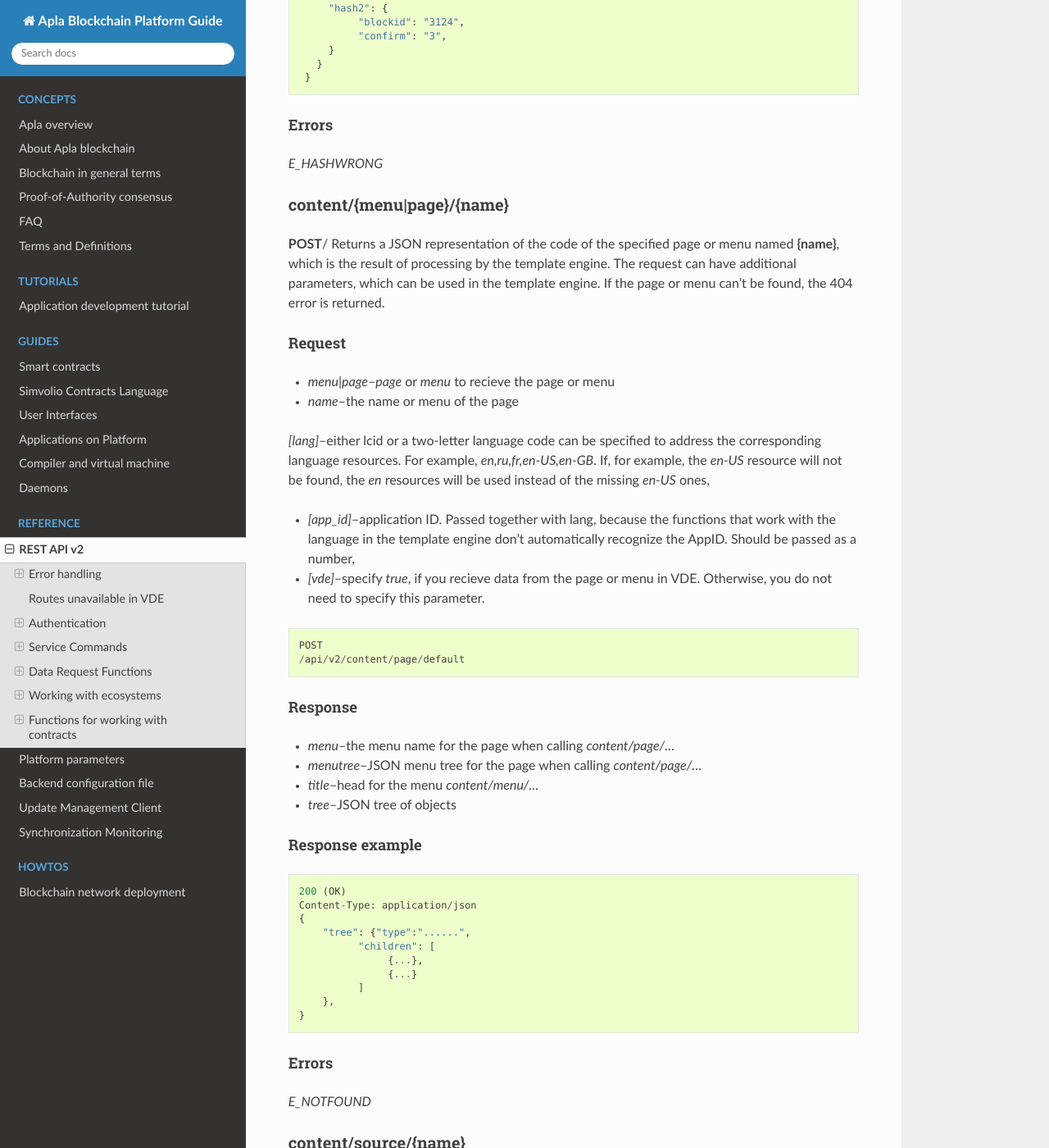
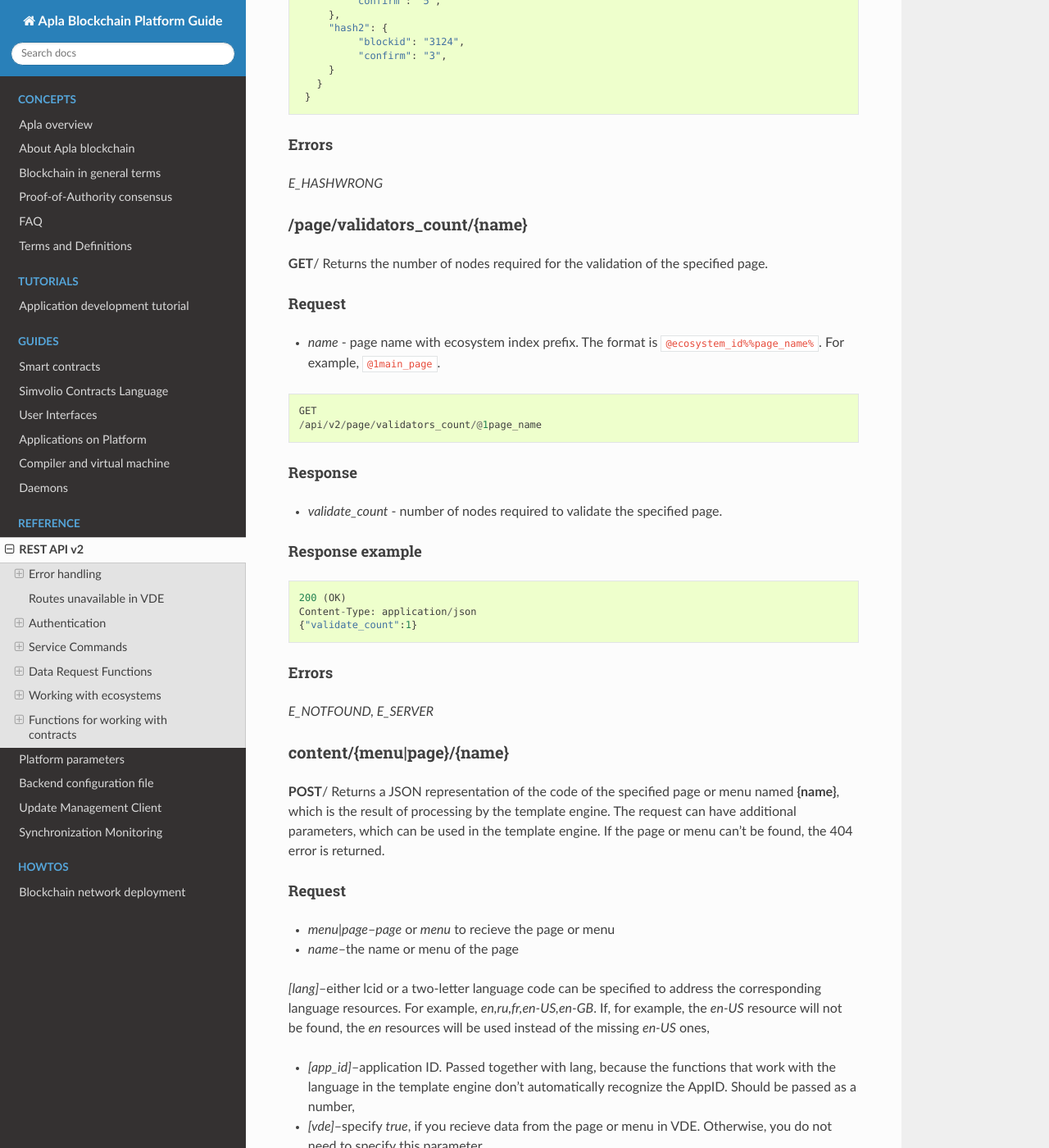
Before and after one commit to AplaProject/apla-docs-en, a Sphinx documentation site: the page built from source/reference/api2.rst, in a window 1280 px wide and 1400 px high, scrolled down 29316 px. Shown: the whole window at 82% size. Built offline with Sphinx 7.4.7 and the Read the Docs theme 2.0.0, drawn with Linux system fonts in a browser that asks for light colours; some of the changed text lies outside the part shown.

Commit message:
Add validators_count

```diff
--- a/source/reference/api2.rst
+++ b/source/reference/api2.rst
@@ -1550,6 +1550,45 @@
 *E_HASHWRONG*
 
 
+/page/validators_count/{name}
+-----------------------------
+
+**GET**/ Returns the number of nodes required for the validation of the specified page.
+
+Request
+"""""""
+
+* *name* - page name with ecosystem index prefix. The format is ``@ecosystem_id%%page_name%``. For example, ``@1main_page``.
+
+
+.. code-block:: default
+
+    GET
+    /api/v2/page/validators_count/@1page_name
+
+
+Response
+""""""""
+
+* *validate_count* - number of nodes required to validate the specified page.
+
+
+Response example
+""""""""""""""""
+
+.. code-block:: default
+
+    200 (OK)
+    Content-Type: application/json
+    {"validate_count":1}
+
+
+Errors
+""""""
+
+*E_NOTFOUND, E_SERVER*
+
+
 content/{menu|page}/{name}
 --------------------------
 
```
